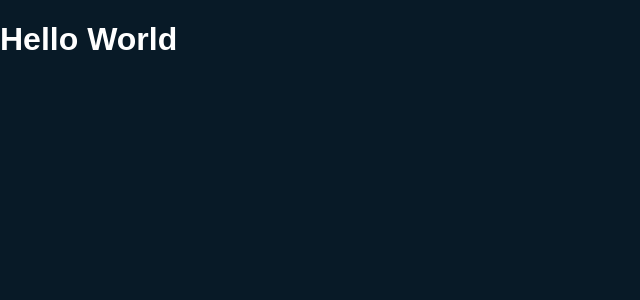
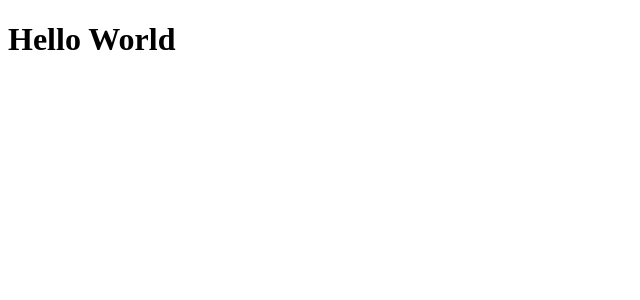
Before and after one commit to tomkingkong/haccp, a React (Create React App) app: page / in a window 1280 px wide. Shown: the top 300 px of the page, without its empty margins (0-640 px from the left). Built offline with nearby package versions, Linux system fonts and the light colour scheme.

Commit message:
Remove css file

```diff
--- a/src/index.css
+++ /dev/null
@@ -1,7 +0,0 @@
-body {
-  margin: 0;
-  padding: 0;
-  font-family: sans-serif;
-	background-color: #081A27;
-	color: white
-}
--- a/src/index.js
+++ b/src/index.js
@@ -1,10 +1,9 @@
 import React from 'react';
 import ReactDOM from 'react-dom';
-import './index.css';
 import App from './containers/App/App';
 import * as serviceWorker from './serviceWorker';
 
-ReactDOM.render(<App />, document.getElementById('root'));
+ReactDOM.render( < App / > , document.getElementById('root'));
 
 // If you want your app to work offline and load faster, you can change
 // unregister() to register() below. Note this comes with some pitfalls.
```
